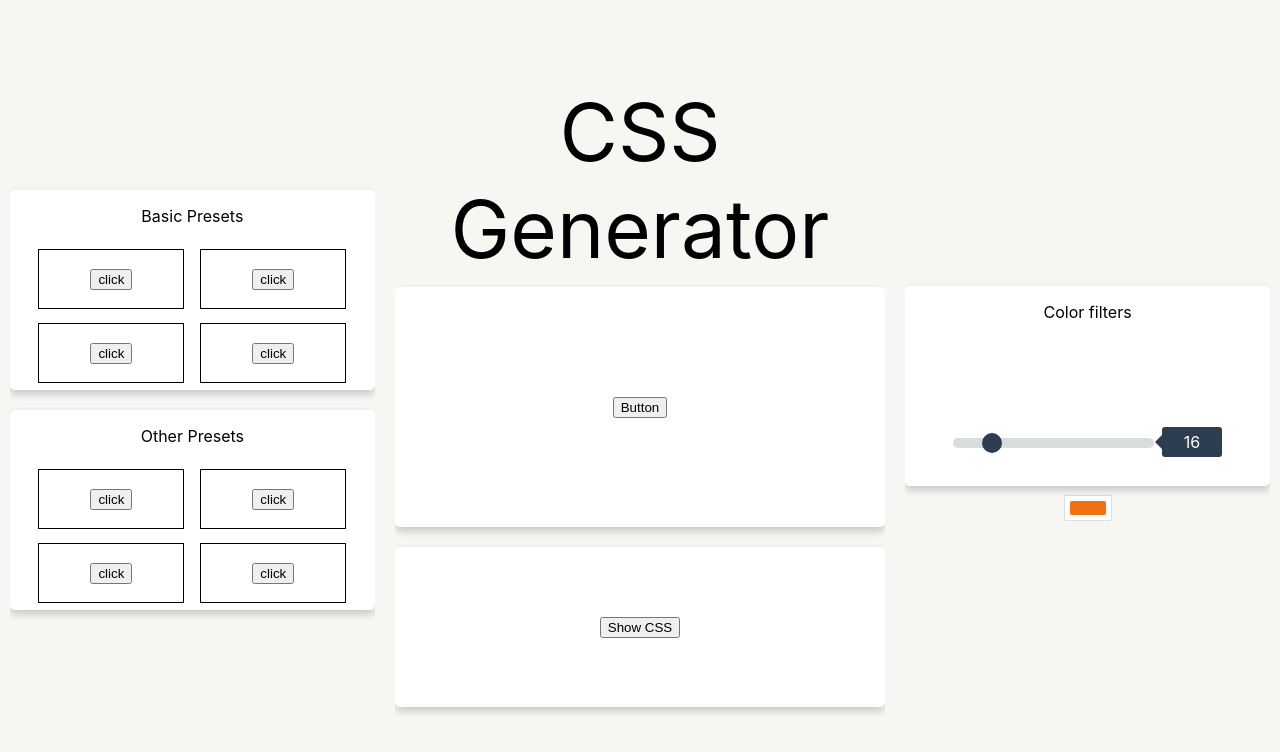
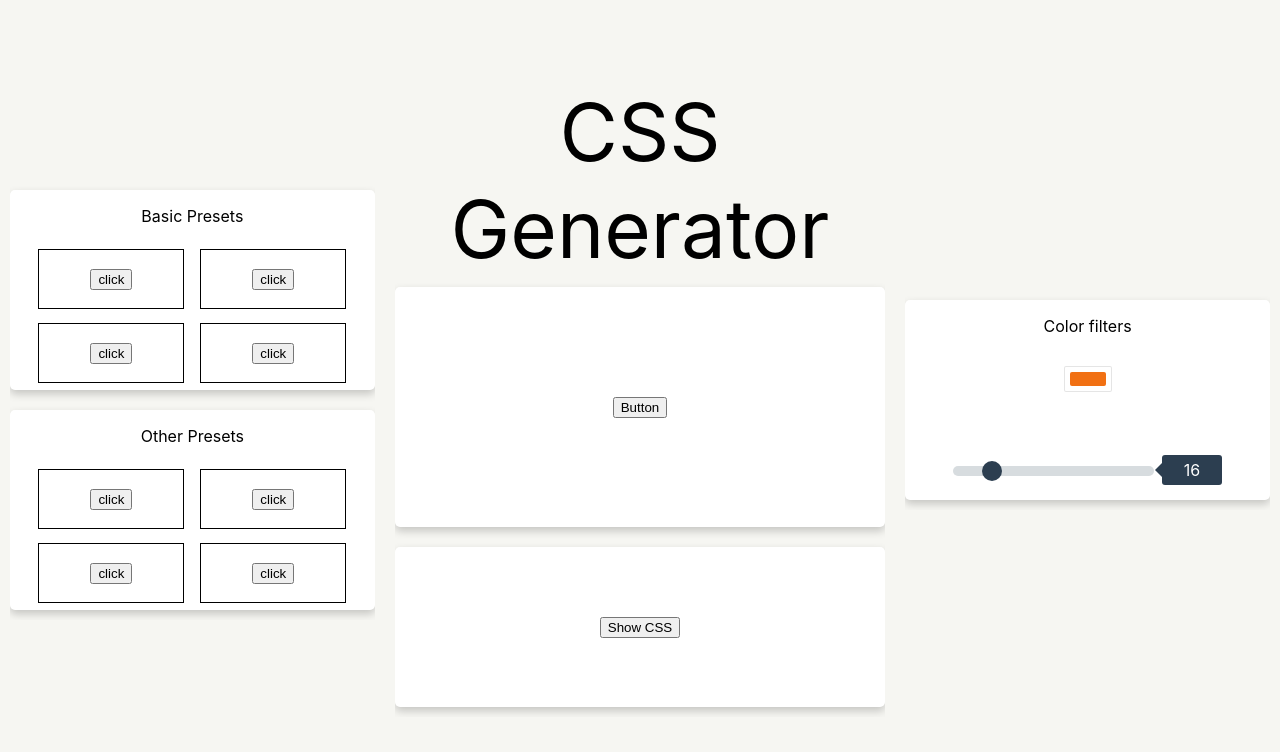
Before and after one commit to SincerelyBrittany/comprehensive-style-society, a React (Create React App) app: page / in a window 1280 px wide. Shown: the top 752 px of the page. Built offline with nearby package versions, Linux system fonts and the light colour scheme.

Commit message:
removes comments

```diff
--- a/src/App.js
+++ b/src/App.js
@@ -91,13 +91,13 @@ export default class App extends Component {
           <div className="filters card">
             <p>Color filters</p>
             <div className="filters-container">
+                <CustomColorPicker />
               <div className="range-slider">
                 <input className="range-slider__range" type="range" value={this.state.fontSize} onChange={(e) => this.fontSlider(e)} min="0" max="100"/>
                 <span className="range-slider__value">{this.state.fontSize}</span>
               </div>
             </div>
           </div>
-          <CustomColorPicker />
         </div>
       </div>
     );
```
Also changed, not shown: src/components/ColorPicker.js (+0 -25 lines).
